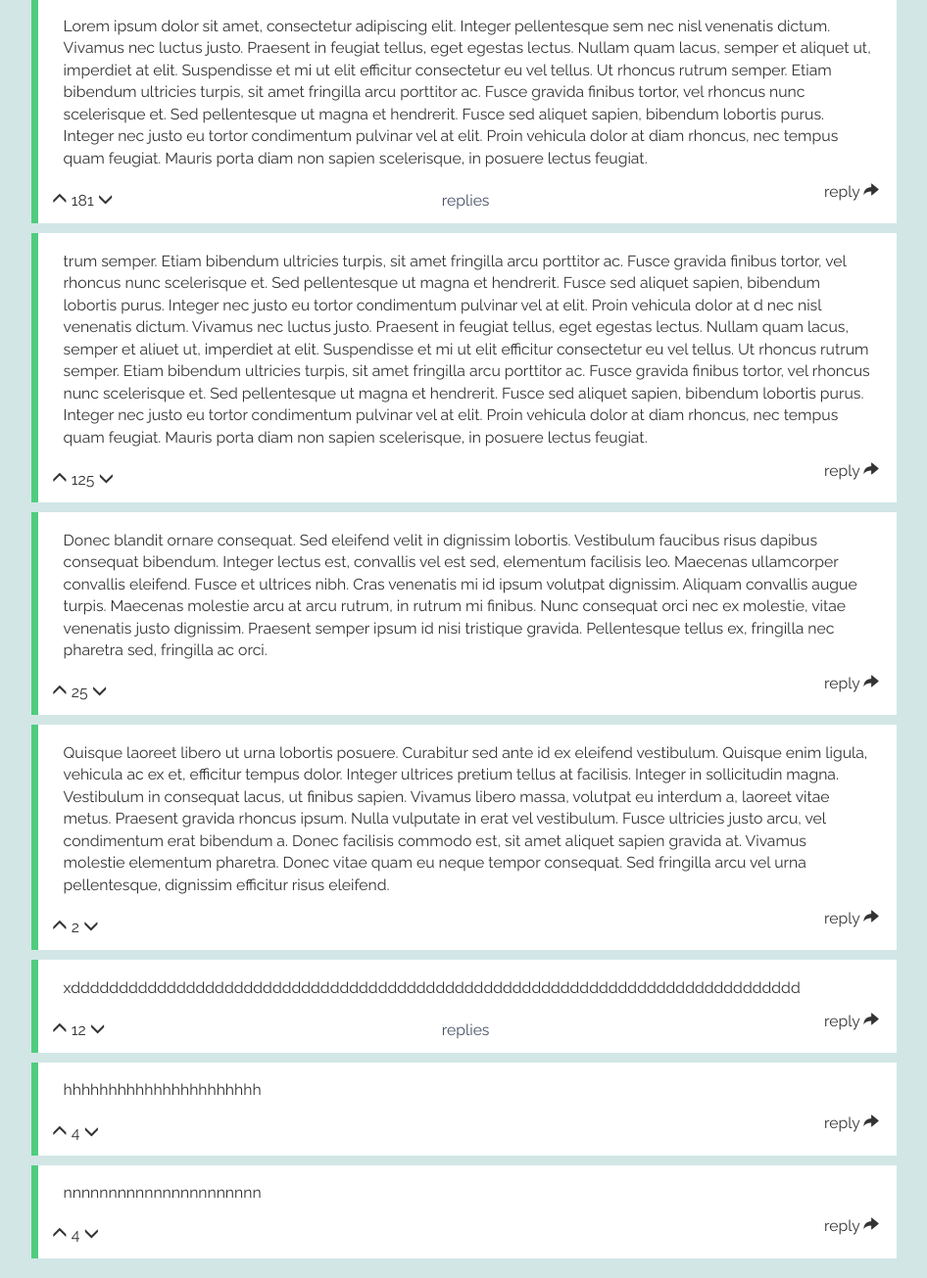
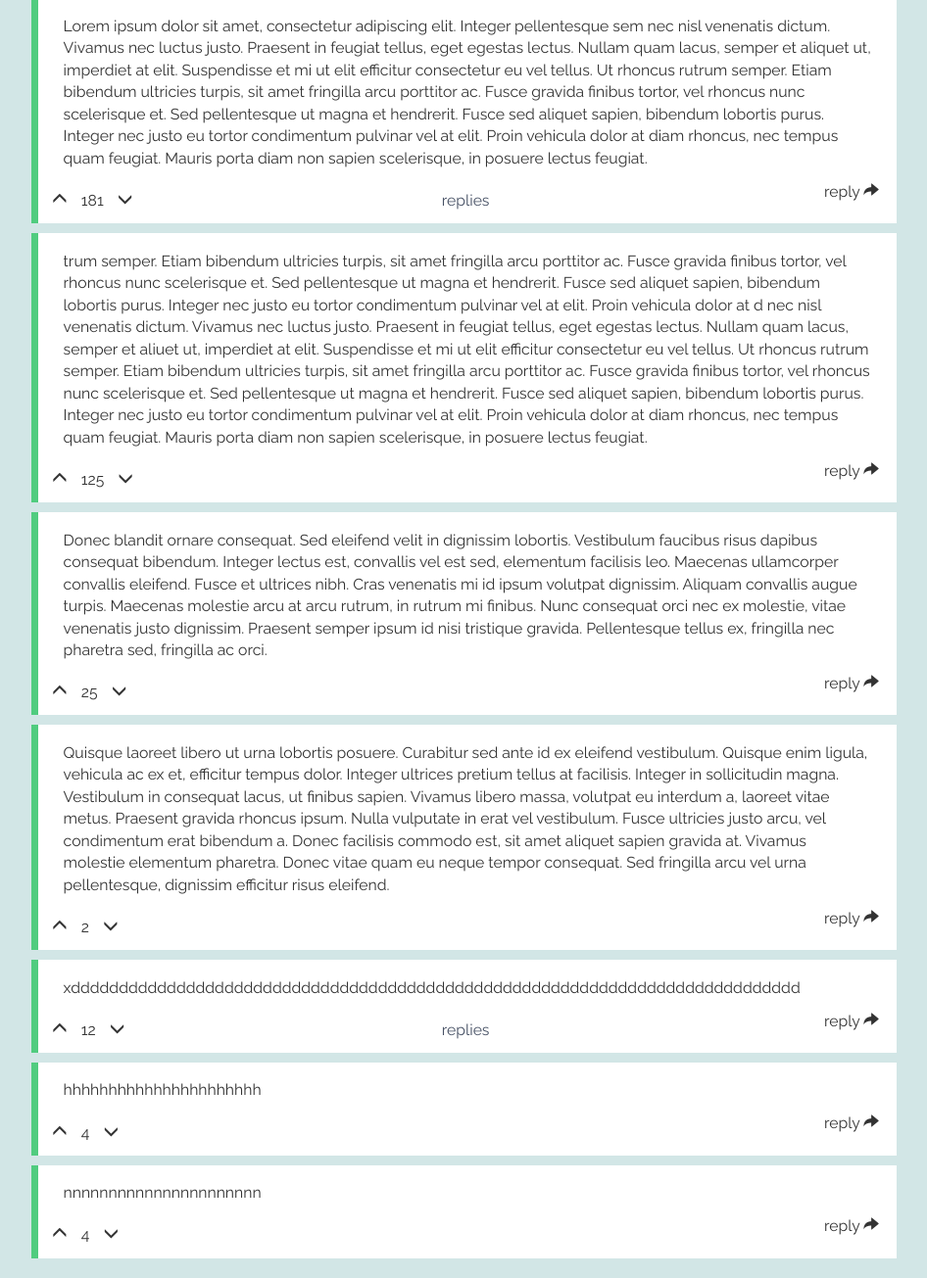
Before and after one commit to ssono/experisol, a Django app: template solution/templates/solve.html in a window 1280 px wide. Shown: the part 2462-3767 px from the top of the page at 98% size, without its empty margins (58-1004 px from the left). Run offline with Django 3.2, Linux system fonts and the light colour scheme; the template is opened without the code that fills it: values that come from a table or form of the project are taken from there, others are empty; data comes from the database, SQL or seed files in the repository; both versions use the stored data as it was after the commit; some libraries are stand-ins or nearby versions.

Commit message:
upvote works

```diff
--- a/solution/templates/comChildren.html
+++ b/solution/templates/comChildren.html
@@ -7,9 +7,11 @@
         <p class="comment_text" pkid="{{ comment.pk }}">{{ child.content }}</p>
         <div class="comment_points_wrap">
           <p class="comment_points">
-            {% csrf_token%}
+            {% csrf_token %}
             <span class="glyphicon glyphicon-menu-up comment_up" pkid="{{ child.pk }}"></span>
-              {{ child.points }}
+          </p>
+          <p class="comment_points" id="compoints_{{ child.pk }}">{{ child.points }}</p>
+          <p class="comment_points">
             <span class="glyphicon glyphicon-menu-down comment_down" pkid="{{ child.pk }}"></span>
           </p>
         </div>
--- a/solution/templates/solve.html
+++ b/solution/templates/solve.html
@@ -98,7 +98,9 @@
           <p class="comment_points">
             {% csrf_token %}
             <span class="glyphicon glyphicon-menu-up comment_up" pkid="{{ comment.pk }}"></span>
-              {{ comment.points }}
+          </p>
+          <p class="comment_points" id="compoints_{{ comment.pk }}">{{ comment.points }}</p>
+          <p class="comment_points">
             <span class="glyphicon glyphicon-menu-down comment_down" pkid="{{ comment.pk }}"></span>
           </p>
         </div>
--- a/static/js/solve.js
+++ b/static/js/solve.js
@@ -50,9 +50,10 @@ $(document).ready(function(){
       url: "/com_up/",
       data: {
           'com_id': com_id
-      },
-      success: function(){
-        $(".com_"+String(com_id)).load('/solution/');
+      }, dataType: "json",
+      success: function(data){
+        console.log(data['points'])
+        $("#compoints_"+com_id).text(data["points"]);
       }
     });
   });
```
Also changed, not shown: solution/views.py (+6 -6 lines), db.sqlite3.
